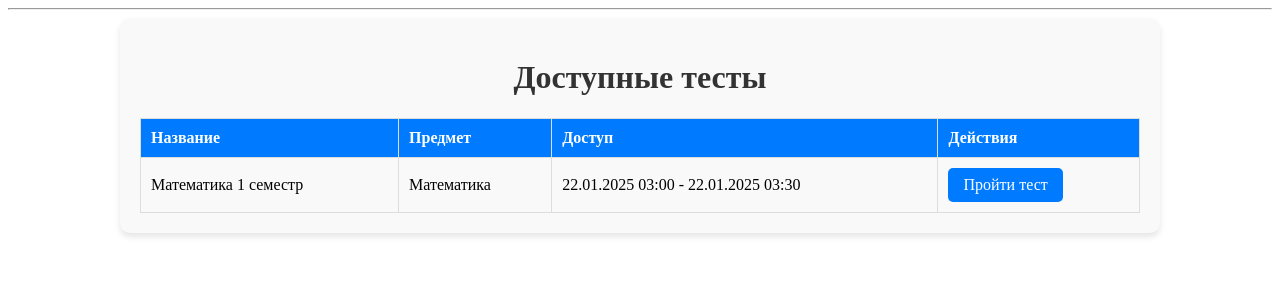
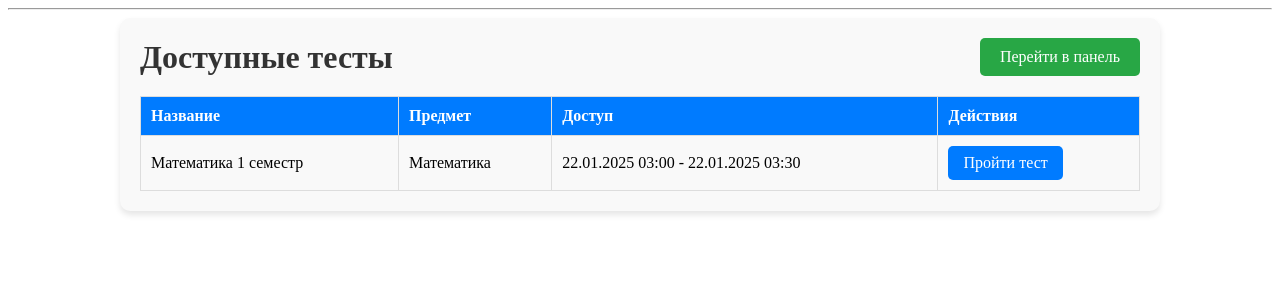
Before and after one commit to maksimiliantim/exam_system, a Django app: page /tests/ in a window 1280 px wide. Shown: the part 26-326 px from the top of the page. Run offline with Django 4.2, Linux system fonts and the light colour scheme; data comes from the database, SQL or seed files in the repository.

Commit message:
Update test_list.html

```diff
--- a/templates/tests_app/test_list.html
+++ b/templates/tests_app/test_list.html
@@ -1,7 +1,12 @@
 {% extends 'base.html' %}
 {% block content %}
 <div style="max-width: 1000px; margin: auto; padding: 20px; background-color: #f9f9f9; border-radius: 10px; box-shadow: 0 4px 6px rgba(0, 0, 0, 0.1);">
-  <h1 style="text-align: center; color: #333;">Доступные тесты</h1>
+  <div style="display: flex; justify-content: space-between; align-items: center; margin-bottom: 20px;">
+    <h1 style="color: #333; margin: 0;">Доступные тесты</h1>
+    <a href="{% url 'user_dashboard' %}" style="padding: 10px 20px; background-color: #28a745; color: white; text-decoration: none; border-radius: 5px; font-size: 16px;">
+      Перейти в панель
+    </a>
+  </div>
   <table style="width: 100%; margin-top: 20px; border-collapse: collapse;">
     <thead>
       <tr style="background-color: #007bff; color: white; text-align: left;">
```
